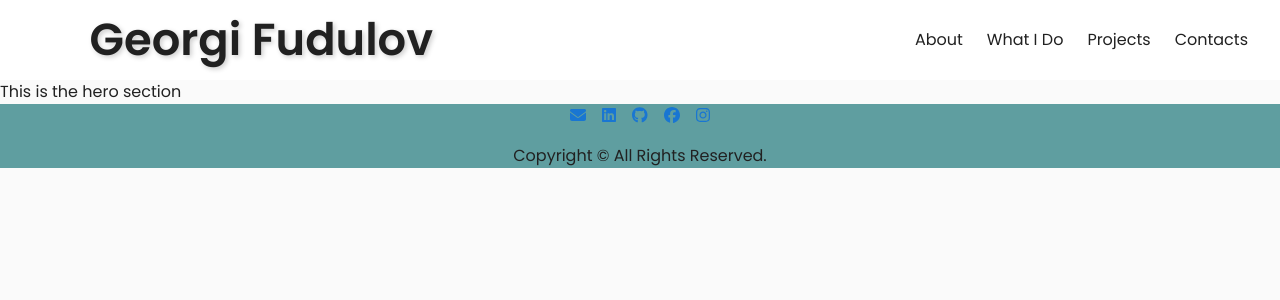
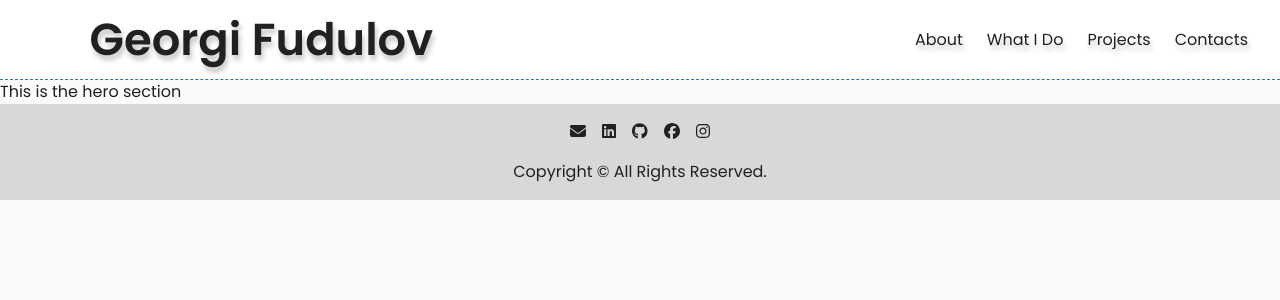
Before and after one commit to georgifudulov/personal_website, a React (Vite) app: page / in a window 1280 px wide. Shown: the top 300 px of the page. Built offline with nearby package versions, Linux system fonts and the light colour scheme.

Commit message:
Header and Footer css

```diff
--- a/src/App.css
+++ b/src/App.css
@@ -1,11 +1,10 @@
 body {
   overflow-x: hidden;
-  font-family: 'Poppins', sans-serif;
+  font-family: "Poppins", sans-serif;
   font-size: 1rem;
   color: #212121;
-  background-color: #FAFAFA;
+  background-color: #fafafa;
 }
-
 
 .wrapper {
   display: flex;
--- a/src/styles/Footer.css
+++ b/src/styles/Footer.css
@@ -4,8 +4,9 @@ footer {
   align-items: center;
   justify-content: center;
   gap: 1rem;
-  /* test */
-  background-color: cadetblue;
+  background-color: #d8d8d8;
+  padding-top: 1rem;
+  padding-bottom: 1rem;
 }
 
 ul.links {
@@ -17,5 +18,13 @@ ul.links {
 }
 
 ul.links a {
+  color: #212121;
+  font-size: inherit;
+  text-shadow: 2px 5px 5px rgba(0, 0, 0, 0.22);
+  transition: color 0.3s ease, text-shadow 0.3s ease;
+}
+
+ul.links a:hover {
+  text-shadow: 0 0 80px rgb(25, 118, 210);
   color: #1976d2;
 }
--- a/src/styles/Header.css
+++ b/src/styles/Header.css
@@ -5,8 +5,8 @@ header {
   height: 10vh;
   align-items: center;
   justify-content: space-between;
-    /* test */
-    background-color: #FFFFFF;
+  background-color: #ffffff;
+  border-bottom: 1px dashed #1976d2;
 }
 
 h1 {
@@ -16,34 +16,39 @@ h1 {
 
 h1 > a {
   color: #212121;
-    text-shadow: 2px 2px 5px rgba(0, 0, 0, 0.2);
+  text-shadow: 2px 5px 5px rgba(0, 0, 0, 0.22);
   transition: color 0.3s ease, border-bottom 0.3s ease, text-shadow 0.3s ease;
 }
 
 h1 > a:hover {
-    text-shadow: 0 0 10px rgba(25, 118, 210, 0.8);
-    color: #1976D2;
+  text-shadow: 0 0 80px rgb(25, 118, 210);
+  color: #1976d2;
 }
 
 nav {
   margin-right: 2rem;
+  min-width: 25vw;
 }
 
 ul.list {
   flex-direction: row;
   flex-wrap: nowrap;
   align-items: center;
-    justify-content: center;
+  justify-content: space-evenly;
   gap: 1.5rem;
+  width: 100%;
 }
 
 ul.list a {
   color: #212121;
+  font-size: inherit;
+  text-shadow: 2px 5px 5px rgba(0, 0, 0, 0.22);
   border-bottom: 1px solid transparent;
-    transition: color 0.25s ease, border-bottom 0.25s ease;
+  transition: color 0.25s ease, border-bottom 0.25s ease, text-shadow 0.25s ease;
 }
 
 ul.list a:hover {
-    color: #1976D2;
-    border-bottom: 1px solid #1976D2;
+  color: #1976d2;
+  border-bottom: 1px solid #1976d2;
+  text-shadow: 0 0 25px rgb(25, 118, 210);
 }
```
Lines whose indentation alone changed are shown as unchanged.
